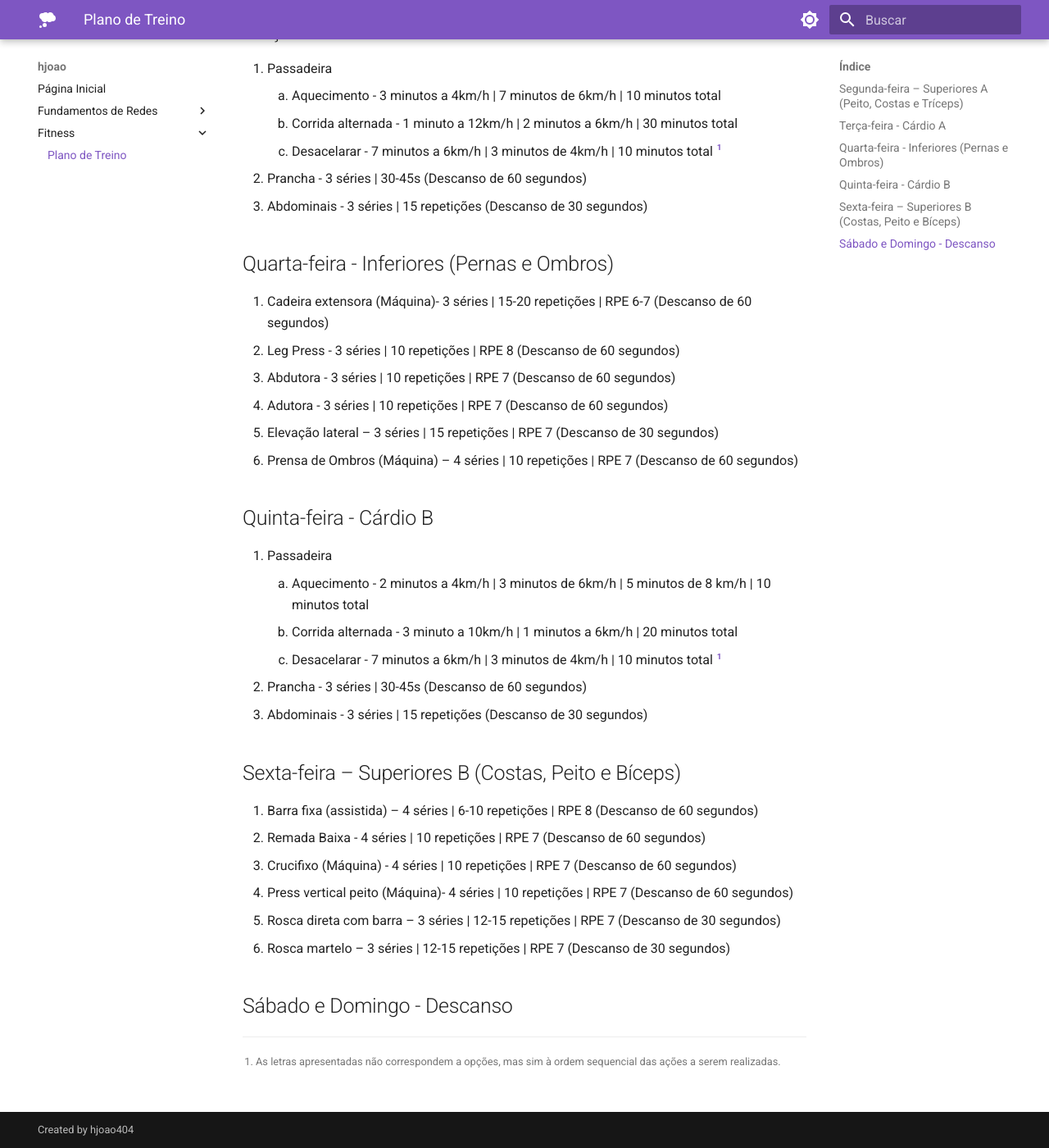
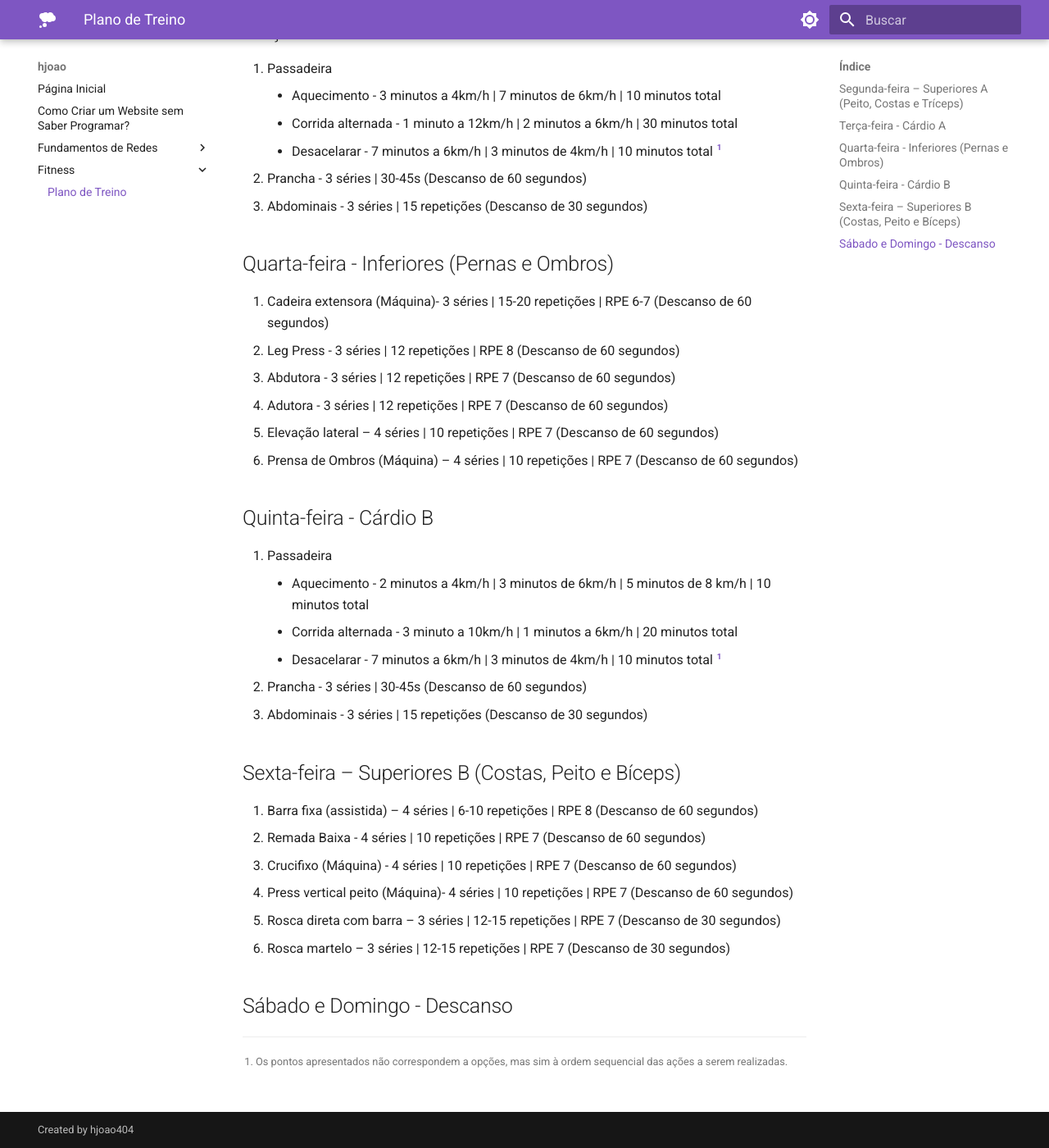
Before and after one commit to hjoao404/personal-website, an MkDocs documentation site: the page built from docs/fitness/ginasio.md, in a window 1280 px wide and 1400 px high, scrolled down 714 px. Shown: the whole window at 82% size. Built offline with MkDocs 1.6.1 and Material for MkDocs 9.7.7, drawn with Linux system fonts in a browser that asks for light colours.

```diff
--- a/docs/fitness/ginasio.md
+++ b/docs/fitness/ginasio.md
@@ -14,27 +14,25 @@
 
 ## Terça-feira - Cárdio A
 1. Passadeira
-    1. Aquecimento - 3 minutos a 4km/h | 7 minutos de 6km/h | 10 minutos total
-    2. Corrida alternada - 1 minuto a 12km/h | 2 minutos a 6km/h | 30 minutos total
-    3. Desacelarar - 7 minutos a 6km/h | 3 minutos de 4km/h | 10 minutos total [^1]
+    * Aquecimento - 3 minutos a 4km/h | 7 minutos de 6km/h | 10 minutos total
+    * Corrida alternada - 1 minuto a 12km/h | 2 minutos a 6km/h | 30 minutos total
+    * Desacelarar - 7 minutos a 6km/h | 3 minutos de 4km/h | 10 minutos total [^1]
 2. Prancha - 3 séries | 30-45s (Descanso de 60 segundos)
 3. Abdominais - 3 séries | 15 repetições (Descanso de 30 segundos)
 
-[^1]: As letras apresentadas não correspondem a opções, mas sim à ordem sequencial das ações a serem realizadas.
-
 ## Quarta-feira - Inferiores (Pernas e Ombros)
 1. Cadeira extensora (Máquina)- 3 séries | 15-20 repetições | RPE 6-7 (Descanso de 60 segundos)
-2. Leg Press - 3 séries | 10 repetições | RPE 8 (Descanso de 60 segundos)
-3. Abdutora - 3 séries | 10 repetições | RPE 7 (Descanso de 60 segundos)
-3. Adutora - 3 séries | 10 repetições | RPE 7 (Descanso de 60 segundos)
-4. Elevação lateral – 3 séries | 15 repetições | RPE 7 (Descanso de 30 segundos)
+2. Leg Press - 3 séries | 12 repetições | RPE 8 (Descanso de 60 segundos)
+3. Abdutora - 3 séries | 12 repetições | RPE 7 (Descanso de 60 segundos)
+3. Adutora - 3 séries | 12 repetições | RPE 7 (Descanso de 60 segundos)
+4. Elevação lateral – 4 séries | 10 repetições | RPE 7 (Descanso de 60 segundos)
 5. Prensa de Ombros (Máquina) – 4 séries | 10 repetições | RPE 7 (Descanso de 60 segundos)
 
 ## Quinta-feira - Cárdio B
 1. Passadeira
-    1. Aquecimento - 2 minutos a 4km/h | 3 minutos de 6km/h | 5 minutos de 8 km/h | 10 minutos total
-    2. Corrida alternada - 3 minuto a 10km/h | 1 minutos a 6km/h | 20 minutos total
-    3. Desacelarar - 7 minutos a 6km/h | 3 minutos de 4km/h | 10 minutos total [^1]
+    * Aquecimento - 2 minutos a 4km/h | 3 minutos de 6km/h | 5 minutos de 8 km/h | 10 minutos total
+    * Corrida alternada - 3 minuto a 10km/h | 1 minutos a 6km/h | 20 minutos total
+    * Desacelarar - 7 minutos a 6km/h | 3 minutos de 4km/h | 10 minutos total [^1]
 2. Prancha - 3 séries | 30-45s (Descanso de 60 segundos)
 3. Abdominais - 3 séries | 15 repetições (Descanso de 30 segundos)
 
@@ -47,3 +45,5 @@
 6. Rosca martelo – 3 séries | 12-15 repetições | RPE 7 (Descanso de 30 segundos)
 
 ## Sábado e Domingo - Descanso
+
+[^1]: Os pontos apresentados não correspondem a opções, mas sim à ordem sequencial das ações a serem realizadas.
--- a/mkdocs.yml
+++ b/mkdocs.yml
@@ -28,6 +28,10 @@ theme:
   features:
     - search.suggest
     - content.footnote.tooltips
+    - content.code.copy
+    - content.code.select
+    - content.code.annotate
+
   icon:
     logo: material/thought-bubble
     admonition:
@@ -53,9 +57,10 @@ extra:
 # Navigation Configuration
 nav:
   - Página Inicial: index.md
+  - Como Criar um Website sem Saber Programar?: website/website_tutorial.md
   - Fundamentos de Redes:
       - Visão Geral das Redes de Computadores: fundamentosRedes/vgrc.md
-      - Como Funcionam as Redes de Computadores: fundamentosRedes/cfrc.md
+      # - Como Funcionam as Redes de Computadores: fundamentosRedes/cfrc.md
   - Fitness:
       - Plano de Treino: fitness/ginasio.md
 
@@ -65,6 +70,16 @@ markdown_extensions:
   - pymdownx.details
   - pymdownx.superfences
   - footnotes
+  - pymdownx.highlight:
+      anchor_linenums: true
+      line_spans: __span
+      pygments_lang_class: true
+  - pymdownx.inlinehilite
+  - pymdownx.snippets
+  - attr_list
+  - pymdownx.emoji:
+      emoji_index: !!python/name:material.extensions.emoji.twemoji
+      emoji_generator: !!python/name:material.extensions.emoji.to_svg
 
 # Plugin Configuration
 plugins:
```
Also changed, not shown: docs/website/website_tutorial.md (added, +252 -0 lines), 1 other file.
